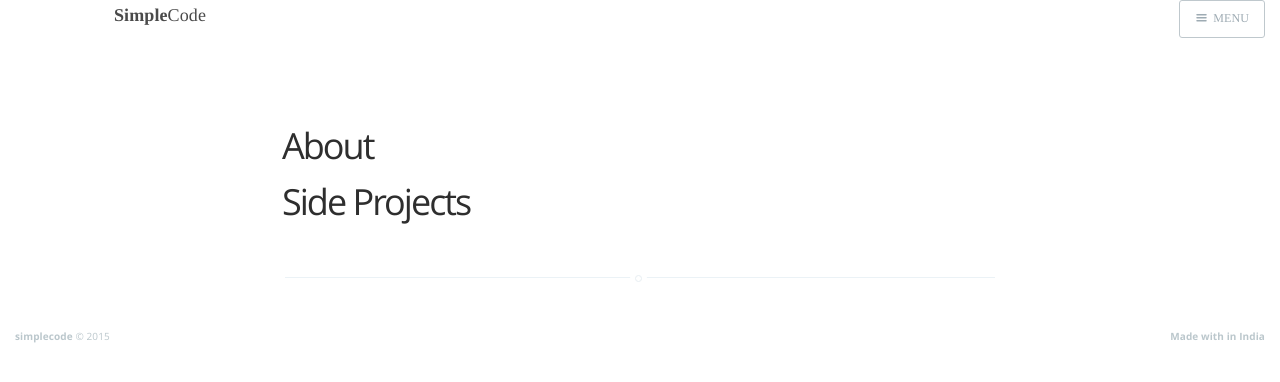
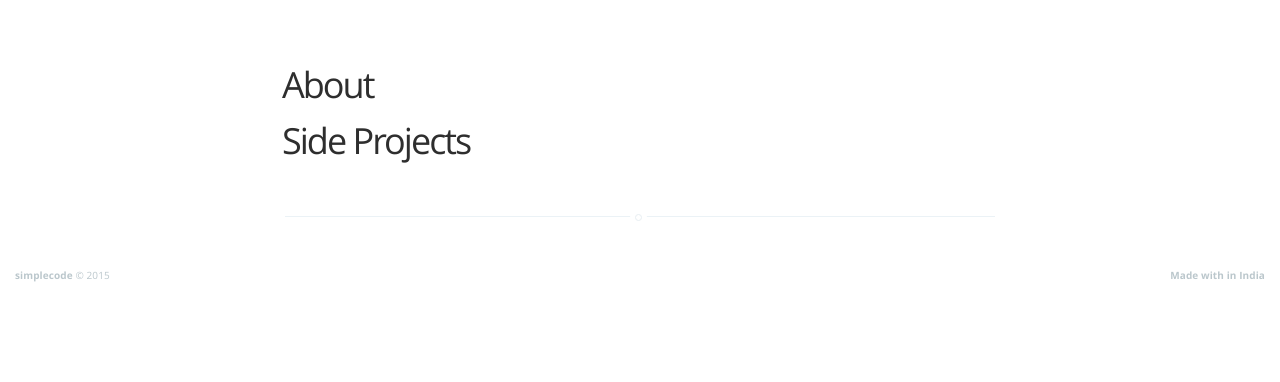
Before and after one commit to gs-ronak/simplecode.in, a Django app: template apps/blog/templates/about.html in a window 1280 px wide. Shown: the top 382 px of the page. Run offline with Django 3.2, Linux system fonts and the light colour scheme; the template is opened without the code that fills it, so the values that code supplies are empty; parts of the project's set-up code (start-up, migrations or seed data) failed here and were passed over; some libraries are stand-ins or nearby versions; some web fonts are replaced.

Commit message:
changed css

```diff
--- a/static/css/screen.css
+++ b/static/css/screen.css
@@ -509,6 +509,8 @@
     background: #222 no-repeat center center;
     background-size: cover;
     overflow: hidden;
+    margin-top: -61px;
+    z-index: 1;
 }
 
 .main-header .inner {
@@ -2006,6 +2008,8 @@
 }
 
 
+
+
 /* ==========================================================================
    13. Animations
    ========================================================================== */
@@ -2071,3 +2075,25 @@
    End of file. Animations should be the last thing here. Do not add stuff
    below this point, or it will probably fuck everything up.
    ========================================================================== */
+
+   /* Header */
+.header {
+    position:relative;
+    z-index:2;
+}
+/* Logo */
+.logo {
+    line-height:59px;
+}
+.logo a {
+    font-size:24px;
+    color:#fff;
+    font-weight:300;
+    text-transform:uppercase;
+}
+.logo a strong {
+    font-weight:700;
+}
+.header .navigation {
+    padding:20px 25px 0 0;
+}
```
